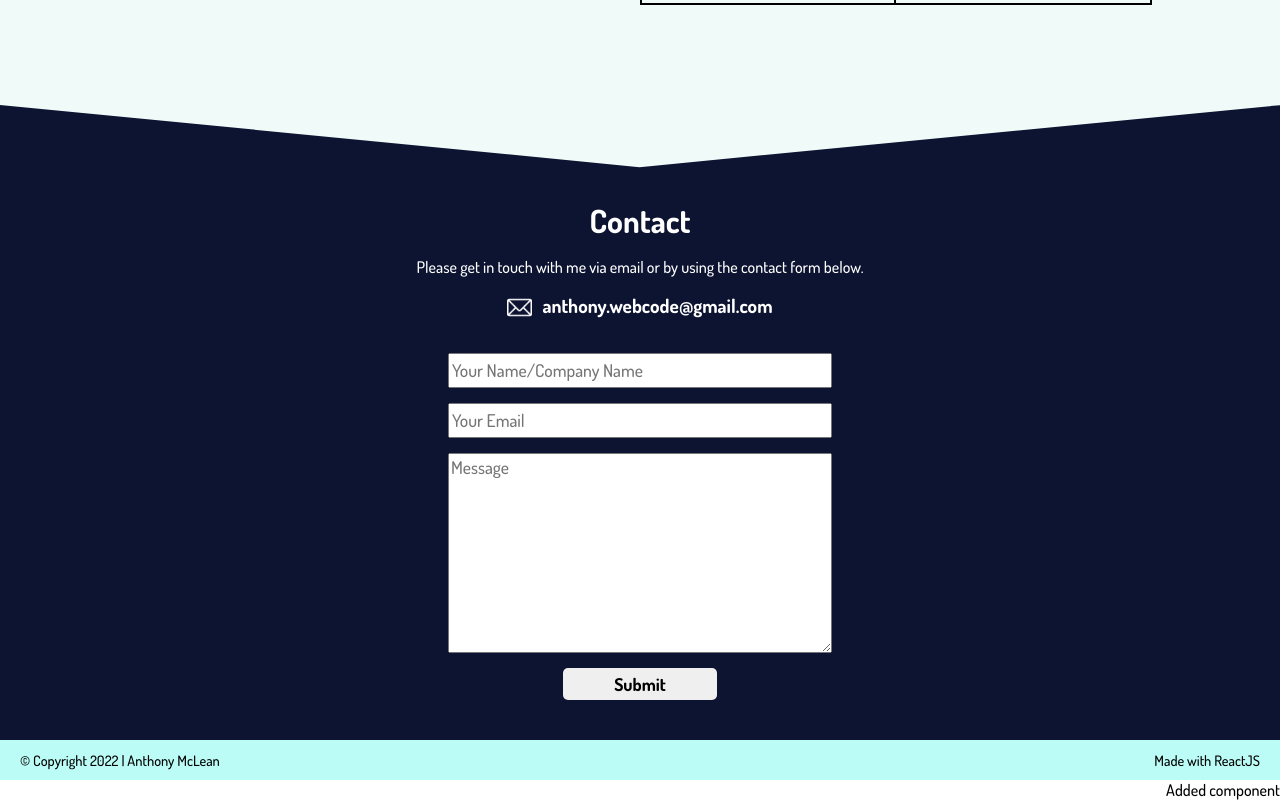
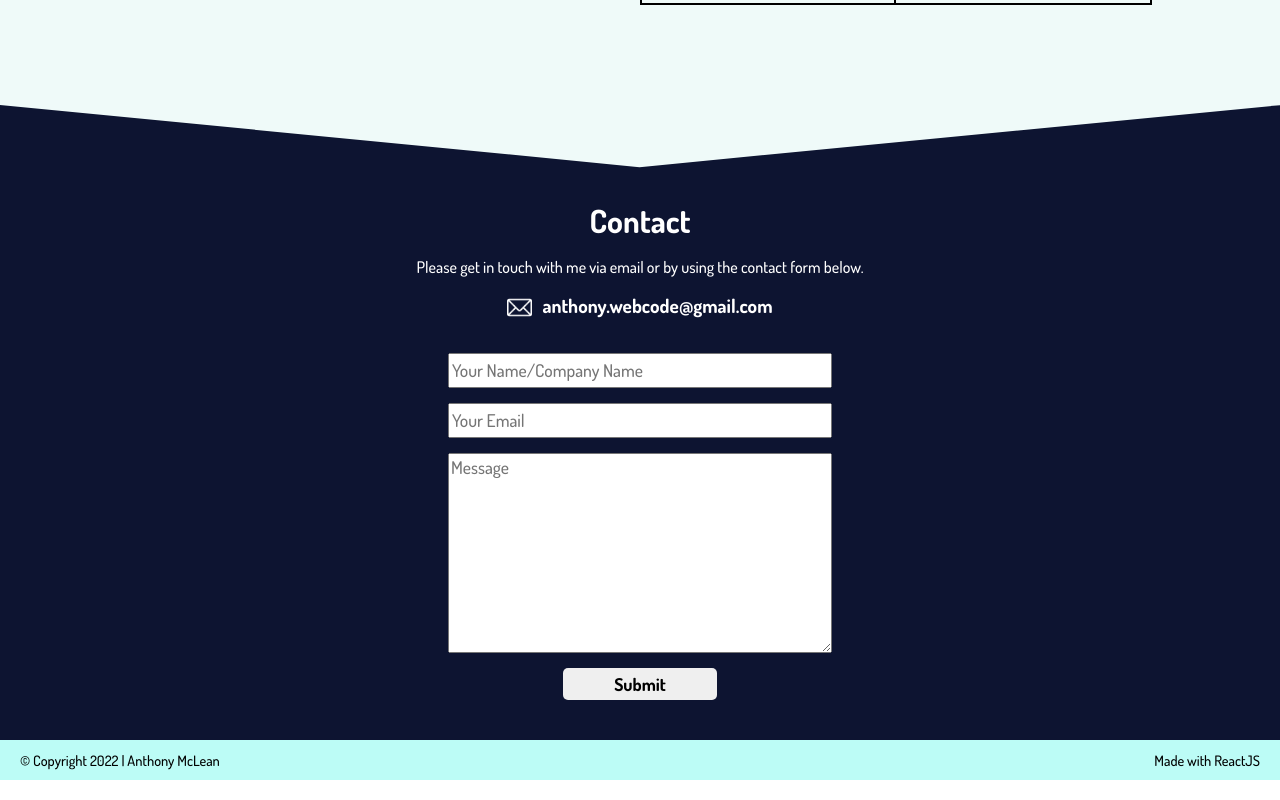
Before and after one commit to SoundFelt/Portfolio, a React (Create React App) app: page / in a window 1280 px wide. Shown: the part 4913-5713 px from the top of the page. Built offline with nearby package versions, Linux system fonts and the light colour scheme.

Commit message:
removed branch test

```diff
--- a/src/App.js
+++ b/src/App.js
@@ -7,7 +7,6 @@ import Skills from './Skills'
 import Projects from './Projects'
 import Contact from './Contact'
 import Footer from './Footer'
-import TestComp from './testComp';
 
 function App() {
 
@@ -34,7 +33,6 @@ function App() {
       <Projects/>
       <Contact/>
       <Footer/>
-      <TestComp/>
     </div>
   );
 }
--- a/src/testComp.js
+++ /dev/null
@@ -1,9 +0,0 @@
-import React from 'react'
-
-function TestComp() {
-  return (
-    <div>Added component</div>
-  )
-}
-
-export default TestComp
```
